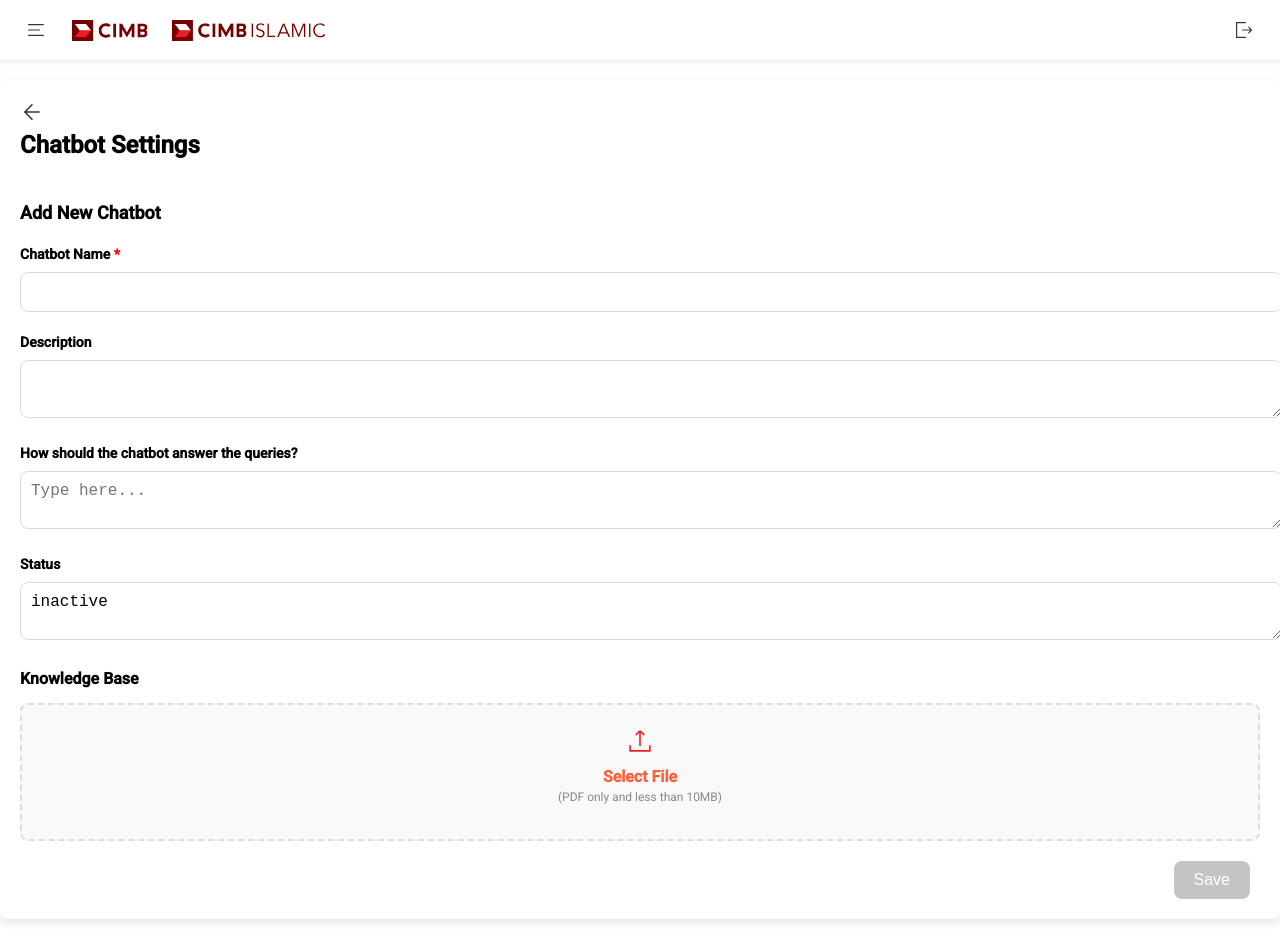
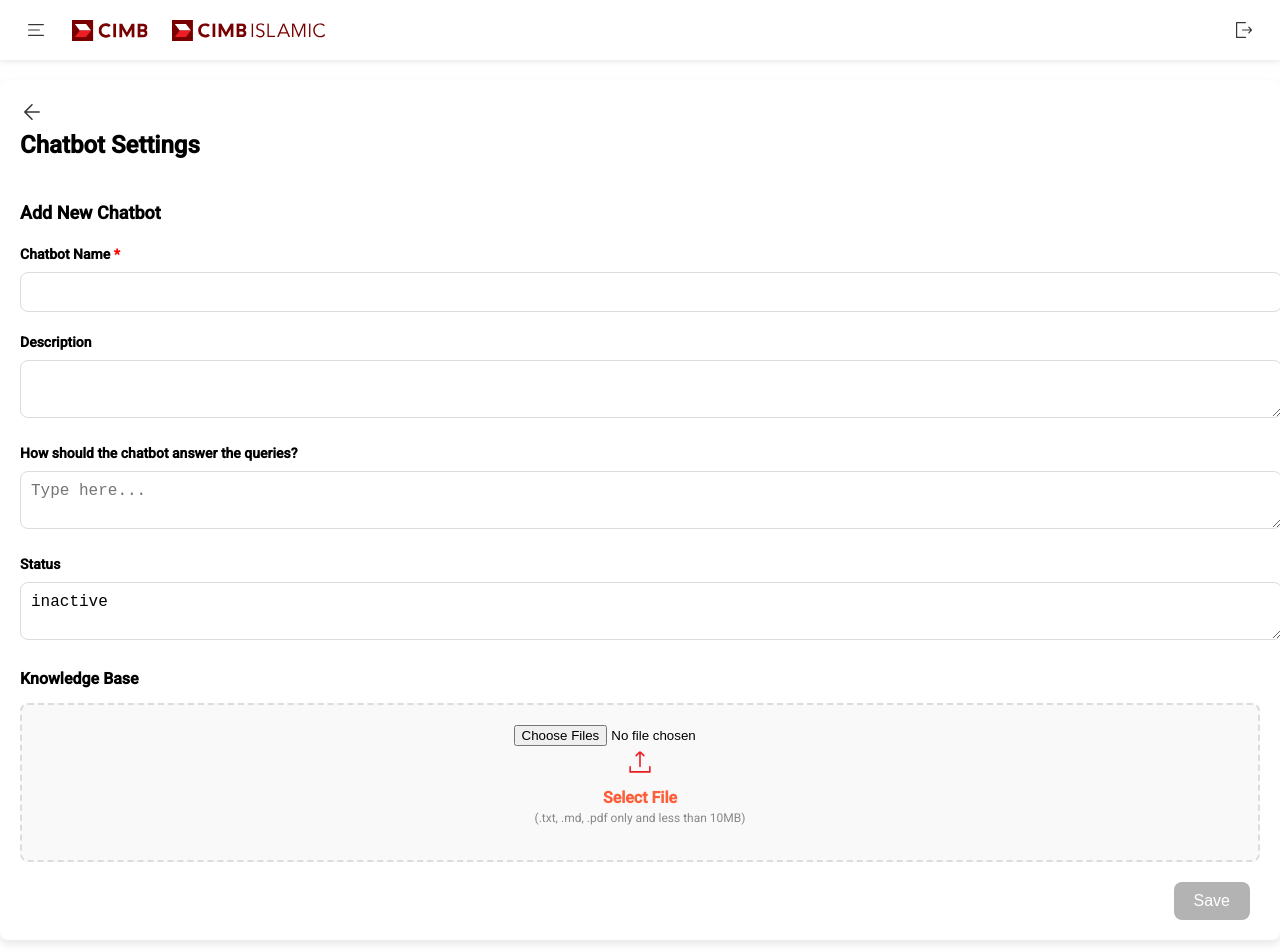
Before and after one commit to hahazim1992/chat-bot-back-office, an Angular app: page /chatbots/add in a window 1280 px wide. Shown: the top 952 px of the page. Built offline with nearby package versions, Linux system fonts and the light colour scheme.

Commit message:
add post method with files

```diff
--- a/src/app/chatbit-add-edit/chatbit-add-edit.component.html
+++ b/src/app/chatbit-add-edit/chatbit-add-edit.component.html
@@ -42,9 +42,10 @@
       <!-- File Upload Button -->
       <div class="upload-area">
         <div class="upload-button">
+          <input type="file" (change)="onFileSelected($event)" multiple accept=".txt, .md, .pdf" />
           <img src="assets/images/icons/upload-icon.svg" alt="Upload" />
           <span>Select File</span>
-          <p>(PDF only and less than 10MB)</p>
+          <p>(.txt, .md, .pdf only and less than 10MB)</p>
         </div>
       </div>
 
--- a/src/app/chatbit-add-edit/chatbit-add-edit.component.scss
+++ b/src/app/chatbit-add-edit/chatbit-add-edit.component.scss
@@ -136,7 +136,7 @@
     margin-top: 20px;
 
     .save-button {
-      background-color: #c4c4c4;
+      background-color: #b3b3b3;
       color: white;
       padding: 10px 20px;
       border-radius: 8px;
@@ -147,7 +147,7 @@
       outline: none;
 
       &:hover {
-        background-color: #b3b3b3;
+        background-color: red;
       }
     }
 
--- a/src/app/chatbit-add-edit/chatbit-add-edit.component.ts
+++ b/src/app/chatbit-add-edit/chatbit-add-edit.component.ts
@@ -50,10 +50,22 @@ export class ChatbitAddEditComponent implements OnInit {
     });
   }
 
+  // Handle file selection
+  onFileSelected(event: any): void {
+    const selectedFiles: FileList = event.target.files;
+    for (let i = 0; i < selectedFiles.length; i++) {
+      const file = selectedFiles[i];
+      const fileExtension = file.name.split('.').pop()?.toLowerCase();
+      if (['txt', 'md', 'pdf'].includes(fileExtension || '') && file.size <= 10 * 1024 * 1024) {
+        this.chatbotData.files.push(file);
+      } else {
+        alert('Invalid file format or file is too large. Please upload .txt, .md, or .pdf files under 10MB.');
+      }
+    }
+  }
+
   // Open the file viewer in a dialog
   viewFile(fileName: string): void {
-    console.log(`this.chatbotData.name`, this.chatbotData.name);
-    console.log(`fileName`, fileName);
     this.dialog.open(FileViewerComponent, {
       width: '600px',
       data: {
```
